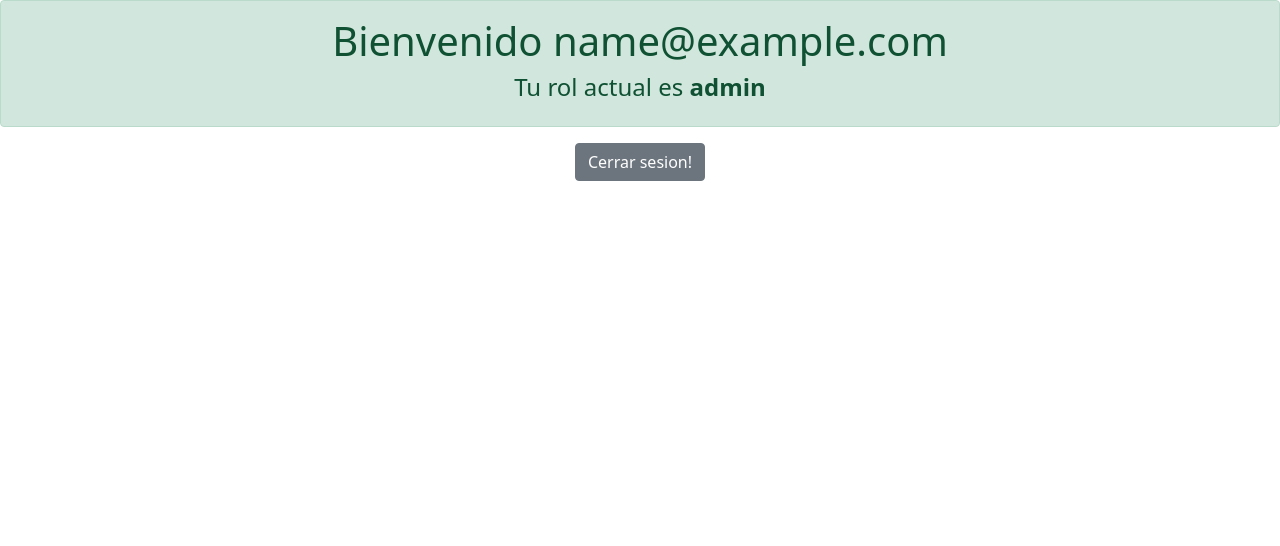
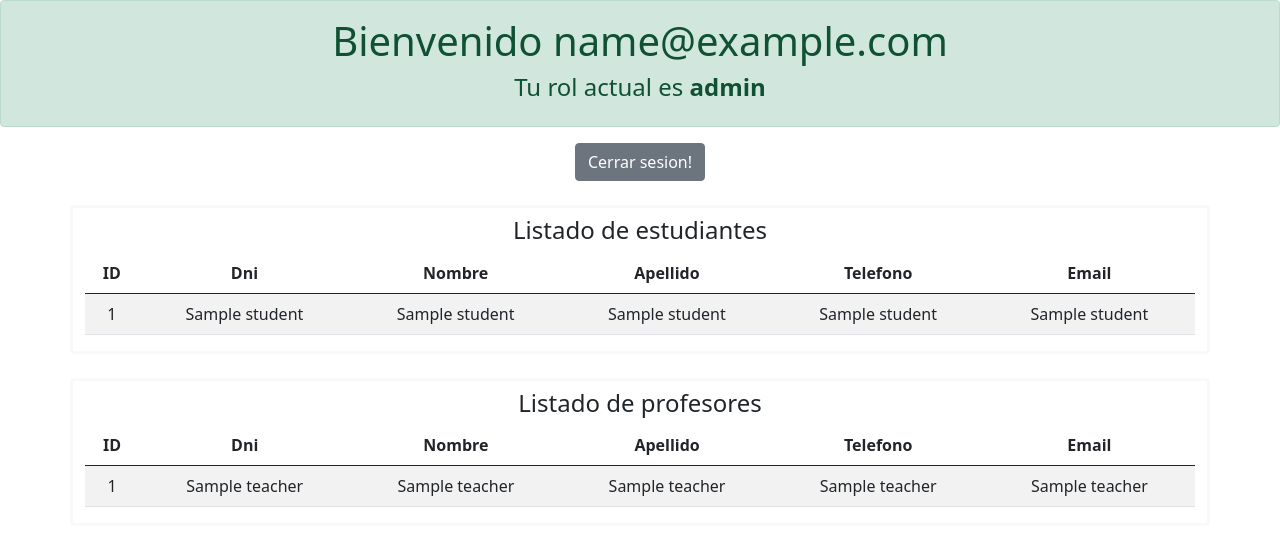
Before and after one commit to Mathi21as/academia_sj_tec_JAM23, a Flask app: template src/templates/home.html in a window 1280 px wide. Shown: the top 546 px of the page. Run offline with Flask 3, Linux system fonts and the light colour scheme; the first user in the database is signed in; tables that the repository leaves empty or names only in its code hold one stand-in row (Sample ...); the template is opened without the code that fills it: most values are stand-ins (such as "Sample title", 1, 10 or a date in 2020); some libraries are stand-ins or nearby versions.

Commit message:
agregado de renderizado condicional profes y admin

```diff
--- a/src/app.py
+++ b/src/app.py
@@ -1,7 +1,7 @@
 from flask import Flask , render_template , request , redirect , url_for, flash
 from flask_mysqldb import MySQL
 from flask_wtf.csrf import CSRFProtect  # para que formulario de login tenga codigo token para csrf
-from flask_login import LoginManager , login_user, logout_user, login_required
+from flask_login import LoginManager , login_user, logout_user, login_required, current_user
 from flask_mail import Mail
 from utils.EmailManager import EmailManager
 from dotenv import load_dotenv
@@ -9,6 +9,7 @@ from config import config
 
 from models.ModelUser import ModelUser
 from models.entities.User import User
+# from routers.authRouter import authRouter
 
 
 load_dotenv()
@@ -19,6 +20,8 @@ login_manager_app = LoginManager(app)
 csrf = CSRFProtect()  # para que formulario de login tenga codigo token para csrf
 
 mail = Mail()
+
+# app.register_blueprint(authRouter)
 
 @login_manager_app.user_loader
 def load_user(id):
@@ -42,21 +45,9 @@ def register():
                         )
             registerUser = ModelUser.register(db, user)
             if registerUser:
-                login_user(user)
-                print("********************************* NO FUNCIONA CUANDO ME REGISTRO Y LOGUEO A LA VEZ, POR QUE??? ***************************************************")
-                print("********************************* NO FUNCIONA CUANDO ME REGISTRO Y LOGUEO A LA VEZ, POR QUE??? ***************************************************")
-                print("logued user?")
-                print(user.password)
-                print(user.email)
-                print(user.id)
-                print(user.is_active)
-                print(user.__str__)
-                print("********************************* NO FUNCIONA CUANDO ME REGISTRO Y LOGUEO A LA VEZ, POR QUE??? ***************************************************")
-                print("********************************* NO FUNCIONA CUANDO ME REGISTRO Y LOGUEO A LA VEZ, POR QUE??? ***************************************************")
-                flash("Usuario registrado")
-
+                loguedUser = ModelUser.login(db, user)
+                login_user(loguedUser)
                 EmailManager.sendEmail(user.email)
-
                 return redirect(url_for('home'))
             else:
                 flash("Email ya existe, intenta logueandote")
@@ -76,17 +67,6 @@ def login():
         if loguedUser != None:
             if loguedUser.password:
                 login_user(loguedUser)
-
-                print("********************************* NO FUNCIONA CUANDO ME REGISTRO Y LOGUEO A LA VEZ, POR QUE??? ***************************************************")
-                print("********************************* NO FUNCIONA CUANDO ME REGISTRO Y LOGUEO A LA VEZ, POR QUE??? ***************************************************")
-                print("logued user?")
-                print(loguedUser.password)
-                print(loguedUser.email)
-                print(loguedUser.id)
-                print(loguedUser.is_active)
-                print("********************************* NO FUNCIONA CUANDO ME REGISTRO Y LOGUEO A LA VEZ, POR QUE??? ***************************************************")
-                print("********************************* NO FUNCIONA CUANDO ME REGISTRO Y LOGUEO A LA VEZ, POR QUE??? ***************************************************")
-                flash("Usuario registrado")
                 return redirect(url_for('home'))
             else:
                 flash("Credenciales erroneas")
@@ -105,12 +85,15 @@ def logout():
 @app.route('/home')
 @login_required
 def home():
+    if current_user.role == "student":
         return render_template('home.html')
+    elif current_user.role == "student":
+        return render_template('home.html', studentList = studentList)
+    else:
+        studentList = ModelUser.getAllByRoleForRender(db, "student")
+        teacherList = ModelUser.getAllByRoleForRender(db, "teacher")
+        return render_template('home.html', studentList = studentList, teacherList = teacherList)
 
-@app.route('/protected')
-@login_required
-def protected():
-        return "<h1>SOY UN CONTENIDO SOLO PARA AUTHENTICADOS <h1/>"
 
 def status_401(error):
      return redirect(url_for('login'))
--- a/src/models/ModelUser.py
+++ b/src/models/ModelUser.py
@@ -39,7 +39,7 @@ class ModelUser():
 
             if row != None:
                 validPassword = User.check_password(row[6] , user.password)
-                return User(row[0], row[1], row[2], row[3], row[4], row[5] , validPassword, row[7])  # User(row[0], row[1] , validPassword, row[3])
+                return User(row[0], row[1], row[2], row[3], row[4], row[5] , validPassword, row[7])
             else:
                 return None
         except Exception as ex:
@@ -61,3 +61,21 @@ class ModelUser():
 
         except Exception as ex:
             raise Exception(ex)
+
+    @classmethod
+    def getAllByRoleForRender(self , db, role):
+        try:
+            userList = []
+            cursor = db.connection.cursor()
+            sql = """SELECT id, name, last_name, phone, dni, email FROM user
+                        WHERE role = '{}'""".format(role)
+            cursor.execute(sql)
+            rows = cursor.fetchall()
+
+            for row in rows:
+                userData =[row[0], row[1], row[2], row[3], row[4], row[5]]
+                userList.append(userData)
+            return userList
+
+        except Exception as ex:
+            raise Exception(ex)
--- a/src/templates/home.html
+++ b/src/templates/home.html
@@ -12,4 +12,73 @@
 
 <a class="btn btn-secondary" href="{{url_for('logout')}}"> Cerrar sesion! </a>
 
+{% if current_user.role == "admin" or current_user.role == "teacher"%}
+<div class="container studentsList border border-3 rounded border-light pt-2 mt-4">
+    <h4>Listado de estudiantes</b></h4>
+    {% if studentList %}
+    <table class="table table-striped">
+        <thead>
+            <tr>
+                <th scope="col">ID</th>
+                <th scope="col">Dni</th>
+                <th scope="col">Nombre</th>
+                <th scope="col">Apellido</th>
+                <th scope="col">Telefono</th>
+                <th scope="col">Email</th>
+            </tr>
+        </thead>
+        <tbody>
+            {% for student in studentList %}
+                <tr>
+                    <td>{{ student[0] }}</td>
+                    <td>{{ student[4] }}</td>
+                    <td>{{ student[1] }}</td>
+                    <td>{{ student[2] }}</td>
+                    <td>{{ student[3] }}</td>
+                    <td>{{ student[5] }}</td>
+                </tr>
+            {% endfor %}
+        </tbody>
+    </table>
+    {% else %}
+        <p>No hay estudiantes cargados</p>
+    {% endif %}
+</div>
+{% endif %}
+
+{% if current_user.role == "admin" %}
+<div class="container teacherList border border-3 rounded border-light pt-2 mt-4">
+    <h4>Listado de profesores</b></h4>
+    {% if teacherList %}
+    <table class="table table-striped">
+        <thead>
+            <tr>
+                <th scope="col">ID</th>
+                <th scope="col">Dni</th>
+                <th scope="col">Nombre</th>
+                <th scope="col">Apellido</th>
+                <th scope="col">Telefono</th>
+                <th scope="col">Email</th>
+            </tr>
+        </thead>
+        <tbody>
+            {% for teacher in teacherList %}
+                <tr>
+                    <td>{{ teacher[0] }}</td>
+                    <td>{{ teacher[4] }}</td>
+                    <td>{{ teacher[1] }}</td>
+                    <td>{{ teacher[2] }}</td>
+                    <td>{{ teacher[3] }}</td>
+                    <td>{{ teacher[5] }}</td>
+                </tr>
+            {% endfor %}
+        </tbody>
+    </table>
+    {% else %}
+        <p>No hay profesores cargados</p>
+    {% endif %}
+
+</div>
+{% endif %}
+
 {% endblock %}
```
Also changed, not shown: other parts of src/templates/home.html (+1 -1 lines), src/database/db.sql (added, +16 -0 lines), src/routers/authRouter.py (added, +26 -0 lines).
